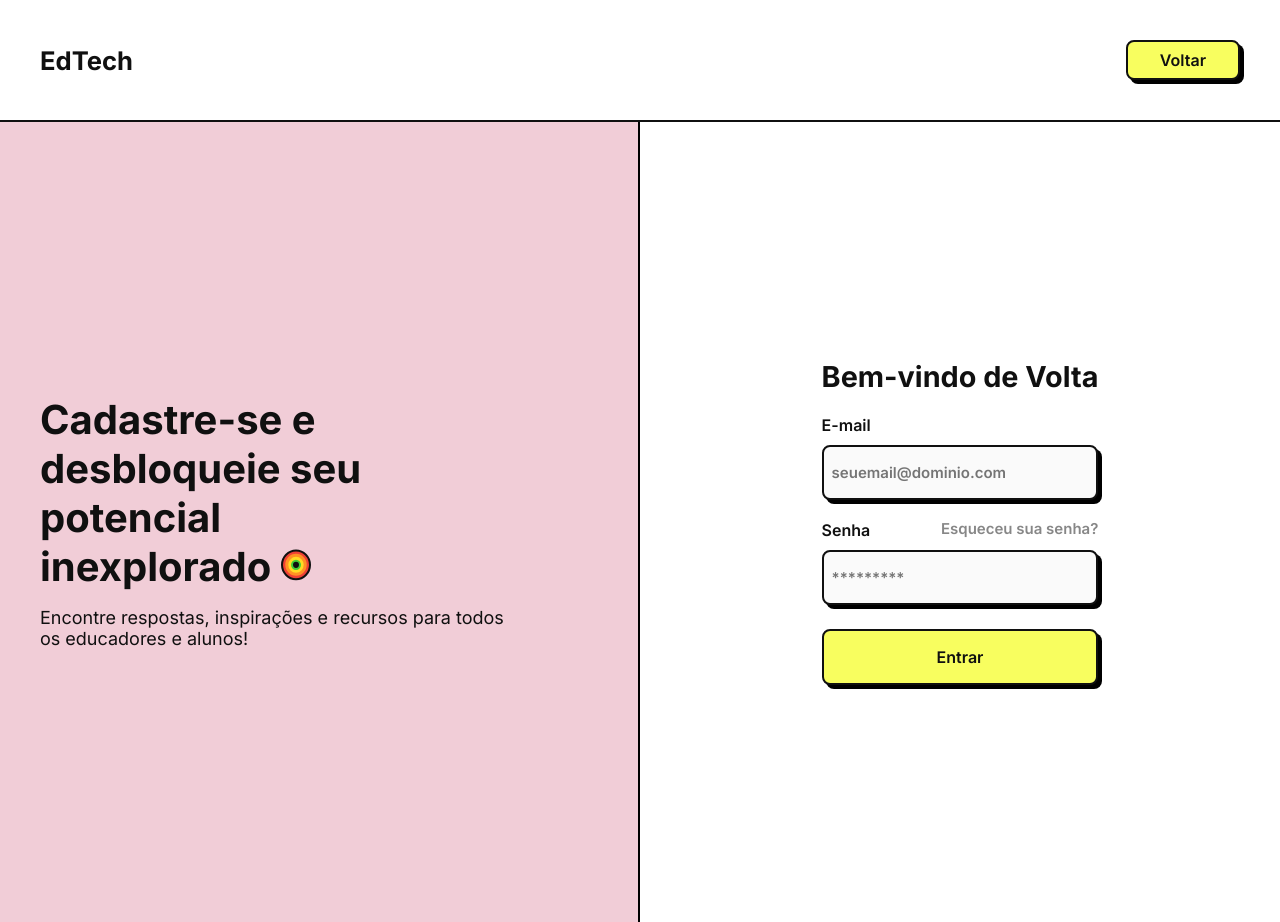
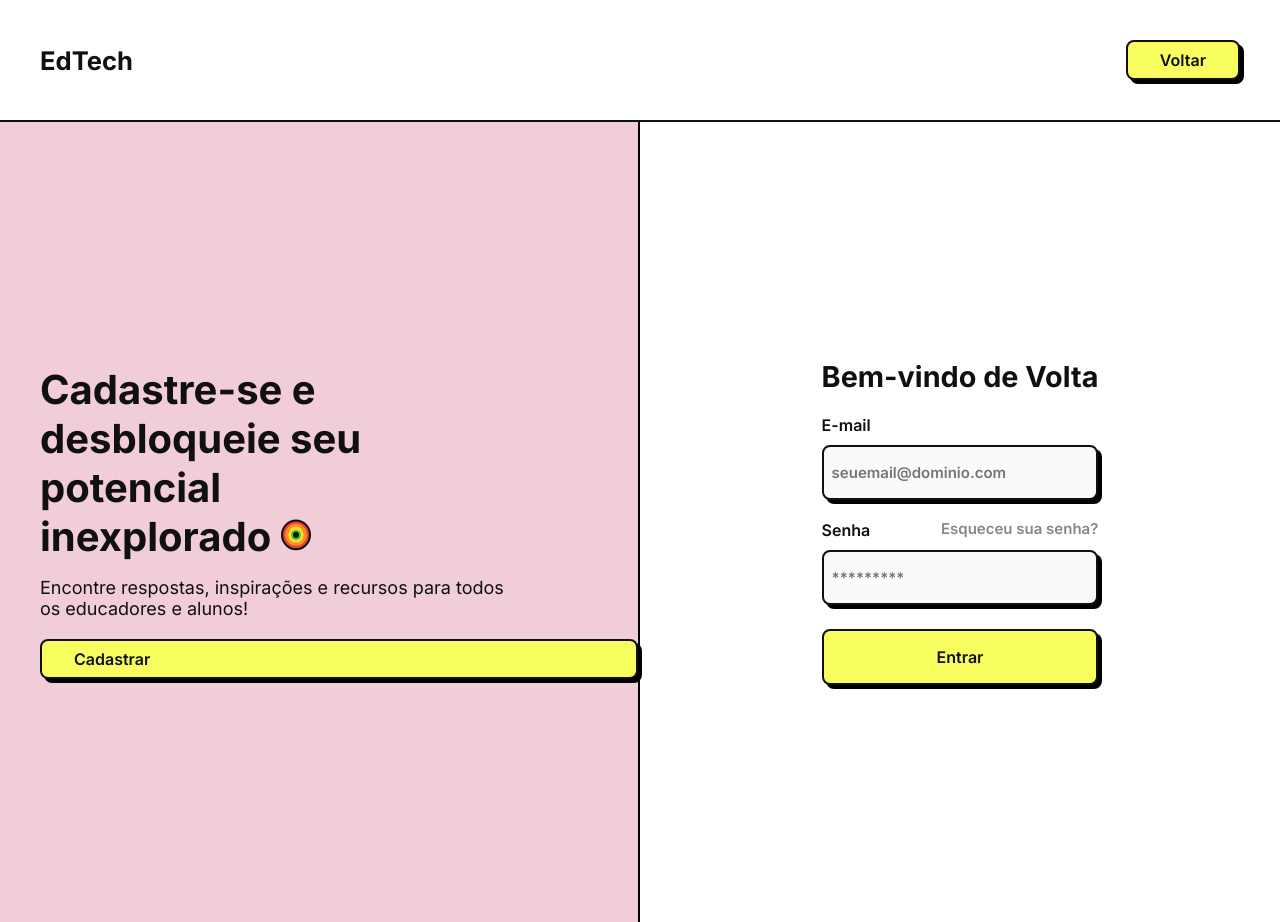
Before and after one commit to mtbassi/frontend-edtech, a plain HTML site: page login.html in a window 1280 px wide. Drawn offline with Linux system fonts and the light colour scheme.

Commit message:
links corrigidos e botão de cadastrar adicionado na página de login

```diff
--- a/app/css/login.css
+++ b/app/css/login.css
@@ -28,6 +28,15 @@ nav {
     padding: 0.5rem 2rem;
 }
 
+.item-btn-cadastrar {
+    list-style: none;
+    border-radius: 8px;
+    border: 2px solid #101010;
+    background: #F8FE5F;
+    box-shadow: 4px 4px 0px 0px #000;
+    padding: 0.5rem 2rem;
+}
+
 .btn-voltar {
     font-size: 1rem;
     font-weight: 600;
@@ -35,7 +44,20 @@ nav {
     color: #101010;
 }
 
+.btn-cadastrar {
+    font-size: 1rem;
+    font-weight: 600;
+    text-decoration: none;
+    color: #101010;
+}
+
 .item-btn-voltar:hover {
+    cursor: pointer;
+    background: #dfe455;
+    transition: 0.3s;
+}
+
+.item-btn-cadastrar:hover {
     cursor: pointer;
     background: #dfe455;
     transition: 0.3s;
--- a/login.html
+++ b/login.html
@@ -14,7 +14,7 @@
         <nav>
             <h1 class="logotipo">EdTech</h1>
             <ul>
-                <a href="#" class="btn-voltar">
+                <a href="index.html" class="btn-voltar">
                     <li class="item-btn-voltar">Voltar</li>
                 </a>
             </ul>
@@ -35,6 +35,11 @@
 
             <p class="paragrafo-lateral">Encontre respostas, inspirações e recursos para todos os educadores e alunos!
             </p>
+<br>
+            <a href="cadastro.html" class="btn-cadastrar">
+                <li class="item-btn-cadastrar">Cadastrar</li>
+            </a>
+
         </aside>
 
         <aside class="formulario-lateral">
```
Also changed, not shown: cadastro.html (+1 -1 lines), index.html (+1 -1 lines).
